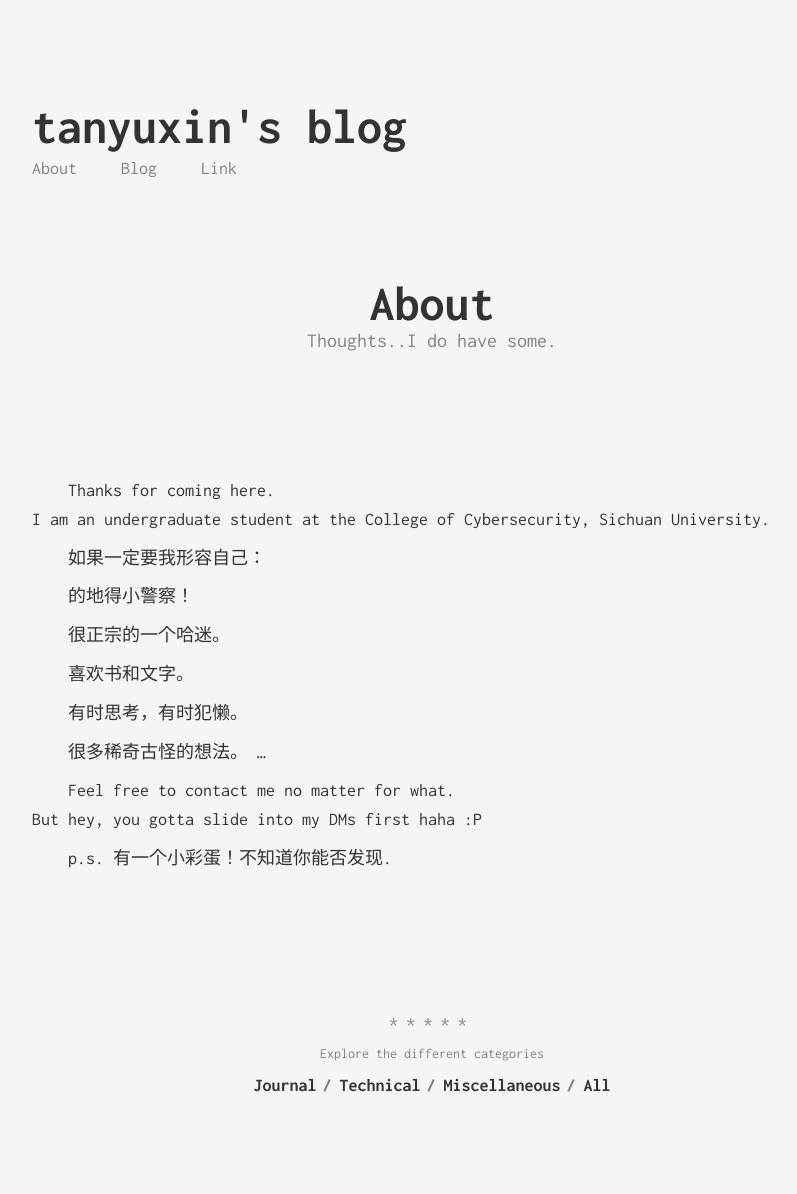
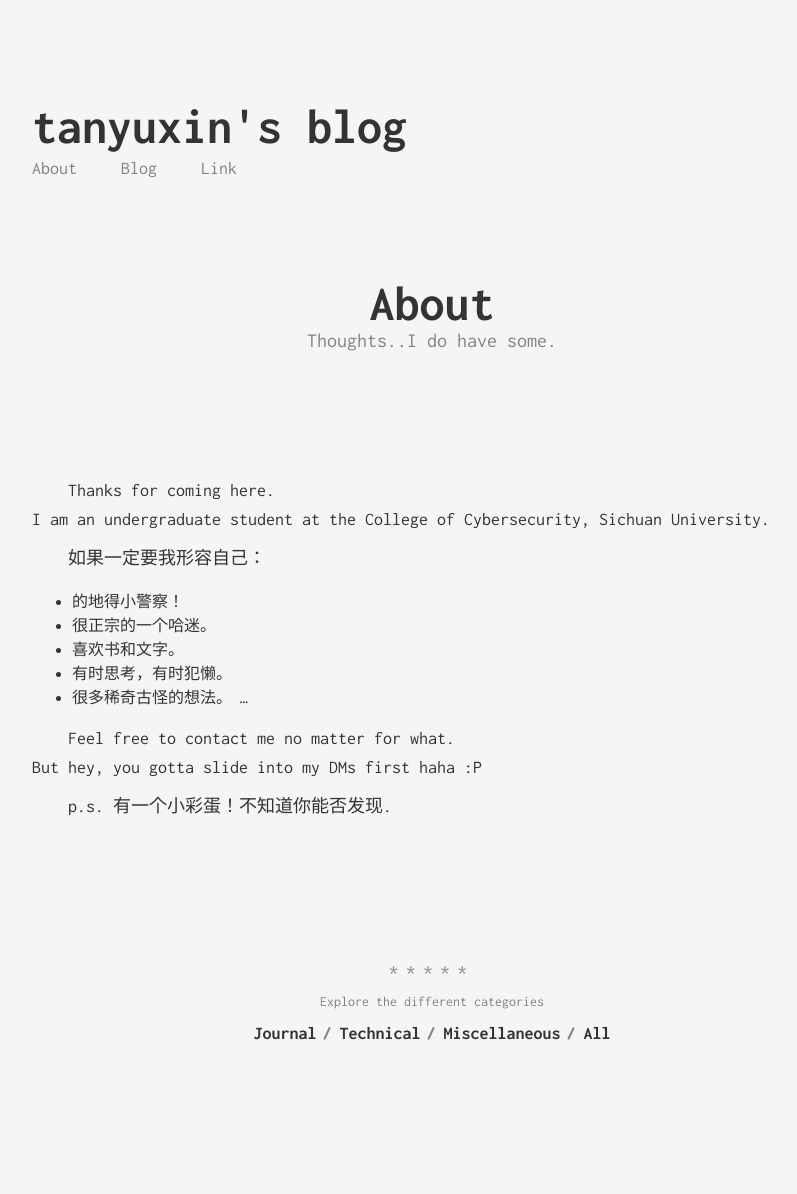
Before and after one commit to x1in-rain/x1in-rain.github.io, a Jekyll site: the page built from about.md, in a window 1280 px wide. Shown: the whole page, without its empty margins (208-1005 px from the left). Built offline with Jekyll 4.4.1, drawn with Linux system fonts in a browser that asks for light colours; after the commit the page ends 1142 px from its top, so only the background shows below that.

```diff
--- a/about.md
+++ b/about.md
@@ -10,15 +10,11 @@ I am an undergraduate student at the College of Cybersecurity, Sichuan Universit
 
 如果一定要我形容自己：
 
-的地得小警察！
-
-很正宗的一个哈迷。
-
-喜欢书和文字。
-
-有时思考，有时犯懒。
-
-很多稀奇古怪的想法。
+- 的地得小警察！
+- 很正宗的一个哈迷。
+- 喜欢书和文字。
+- 有时思考，有时犯懒。
+- 很多稀奇古怪的想法。
 ...
 
 Feel free to contact me no matter for what.
```
